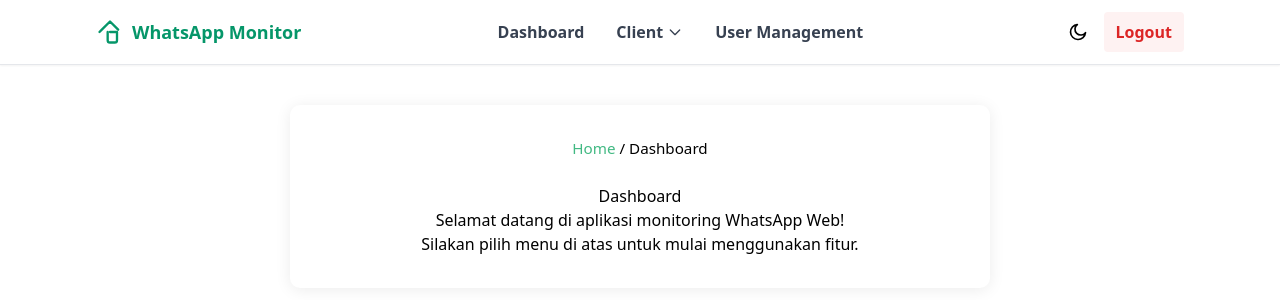
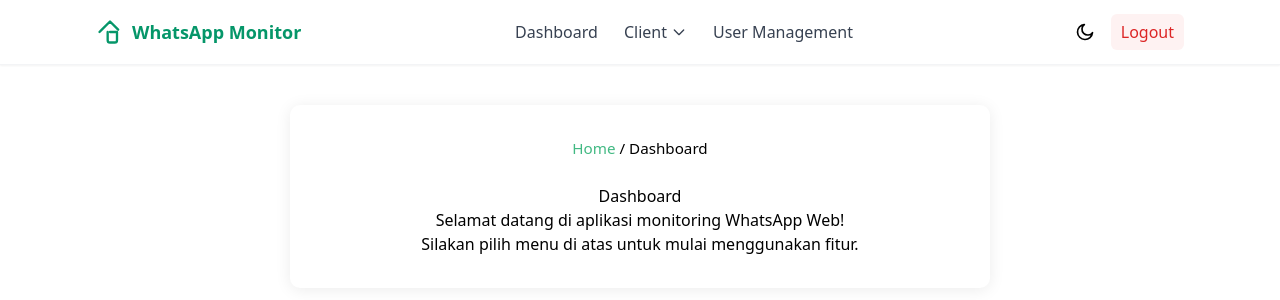
Before and after one commit to pringgojs/whatsapp-web-monitor-frontend, a Vue app: page / in a window 1280 px wide. Shown: the top 300 px of the page. Built offline with nearby package versions, Linux system fonts and the light colour scheme; sample sign-in values are in the browser's storage.

Commit message:
feat: improve Navbar component styling for better UI consistency and user experience

```diff
--- a/src/components/Navbar.vue
+++ b/src/components/Navbar.vue
@@ -1,6 +1,6 @@
 <template>
   <nav
-    class="bg-white/80 dark:bg-gray-900/80 backdrop-blur border-b border-gray-200 dark:border-gray-800 shadow-sm sticky top-0 z-40"
+    class="bg-white/80 dark:bg-gray-900/80 backdrop-blur border-b border-gray-100 dark:border-gray-800 shadow-sm sticky top-0 z-40"
   >
     <div
       class="max-w-6xl mx-auto px-4 sm:px-6 lg:px-8 flex items-center justify-between h-16"
@@ -27,12 +27,12 @@
       </router-link>
       <!-- Center: Main Menu -->
       <ul
-        class="hidden md:flex gap-2 items-center font-semibold text-gray-700 dark:text-gray-200"
+        class="hidden md:flex gap-1.5 items-center font-medium text-gray-700 dark:text-gray-200"
       >
         <li>
           <router-link
             to="/"
-            class="px-3 py-2 rounded hover:bg-emerald-50 dark:hover:bg-gray-800 transition"
+            class="px-2.5 py-1.5 rounded-md hover:bg-emerald-50/70 dark:hover:bg-gray-800/70 transition"
             >Dashboard</router-link
           >
         </li>
@@ -42,7 +42,7 @@
           @mouseleave="closeClientMenu"
         >
           <button
-            class="px-3 py-2 rounded hover:bg-emerald-50 dark:hover:bg-gray-800 transition flex items-center gap-1"
+            class="px-2.5 py-1.5 rounded-md hover:bg-emerald-50/70 dark:hover:bg-gray-800/70 transition flex items-center gap-1 font-medium"
           >
             Client
             <svg
@@ -61,28 +61,28 @@
           </button>
           <ul
             v-show="showClientMenu"
-            class="absolute left-0 mt-2 min-w-[160px] bg-white dark:bg-gray-900 border border-gray-200 dark:border-gray-700 rounded shadow-lg transition-opacity duration-200 z-20"
+            class="absolute left-0 mt-2 min-w-[160px] bg-white/90 dark:bg-gray-900/90 border border-gray-100 dark:border-gray-800 rounded-md shadow transition-opacity duration-200 z-20"
             @mouseenter="openClientMenu"
             @mouseleave="closeClientMenu"
           >
             <li>
               <router-link
                 to="/clients"
-                class="block px-4 py-2 hover:bg-emerald-50 dark:hover:bg-gray-800 rounded"
+                class="block px-3 py-1.5 hover:bg-emerald-50/70 dark:hover:bg-gray-800/70 rounded-md text-gray-700 dark:text-gray-200 font-normal transition"
                 >Daftar Client</router-link
               >
             </li>
             <li>
               <router-link
                 to="/scan-qr"
-                class="block px-4 py-2 hover:bg-emerald-50 dark:hover:bg-gray-800 rounded"
+                class="block px-3 py-1.5 hover:bg-emerald-50/70 dark:hover:bg-gray-800/70 rounded-md text-gray-700 dark:text-gray-200 font-normal transition"
                 >Scan QR</router-link
               >
             </li>
             <li>
               <router-link
                 to="/status"
-                class="block px-4 py-2 hover:bg-emerald-50 dark:hover:bg-gray-800 rounded"
+                class="block px-3 py-1.5 hover:bg-emerald-50/70 dark:hover:bg-gray-800/70 rounded-md text-gray-700 dark:text-gray-200 font-normal transition"
                 >Status Client</router-link
               >
             </li>
@@ -91,7 +91,7 @@
         <li v-if="isAdmin">
           <router-link
             to="/users"
-            class="px-3 py-2 rounded hover:bg-emerald-50 dark:hover:bg-gray-800 transition"
+            class="px-2.5 py-1.5 rounded-md hover:bg-emerald-50/70 dark:hover:bg-gray-800/70 transition"
             >User Management</router-link
           >
         </li>
@@ -101,7 +101,7 @@
         <button
           v-if="isDark"
           @click="toggleDark(false)"
-          class="p-2 rounded hover:bg-gray-100 dark:hover:bg-gray-800 transition"
+          class="p-2 rounded hover:bg-gray-100/70 dark:hover:bg-gray-800/70 transition"
           title="Light Mode"
         >
           <svg
@@ -121,7 +121,7 @@
         <button
           v-else
           @click="toggleDark(true)"
-          class="p-2 rounded hover:bg-gray-100 dark:hover:bg-gray-800 transition"
+          class="p-2 rounded hover:bg-gray-100/70 dark:hover:bg-gray-800/70 transition"
           title="Dark Mode"
         >
           <svg
@@ -141,14 +141,14 @@
         <button
           v-if="isLoggedIn"
           @click="logout"
-          class="px-3 py-2 rounded bg-red-50 dark:bg-gray-800 text-red-600 dark:text-red-400 hover:bg-red-100 dark:hover:bg-gray-700 font-semibold transition"
+          class="px-2.5 py-1.5 rounded-md bg-red-50 dark:bg-gray-800/70 text-red-600 dark:text-red-400 hover:bg-red-100/80 dark:hover:bg-gray-700/80 font-medium transition"
         >
           Logout
         </button>
         <router-link
           v-else
           to="/login"
-          class="px-3 py-2 rounded bg-emerald-600 text-white hover:bg-emerald-700 font-semibold transition"
+          class="px-2.5 py-1.5 rounded-md bg-emerald-600 text-white hover:bg-emerald-700 font-medium transition"
           >Login</router-link
         >
       </div>
```
